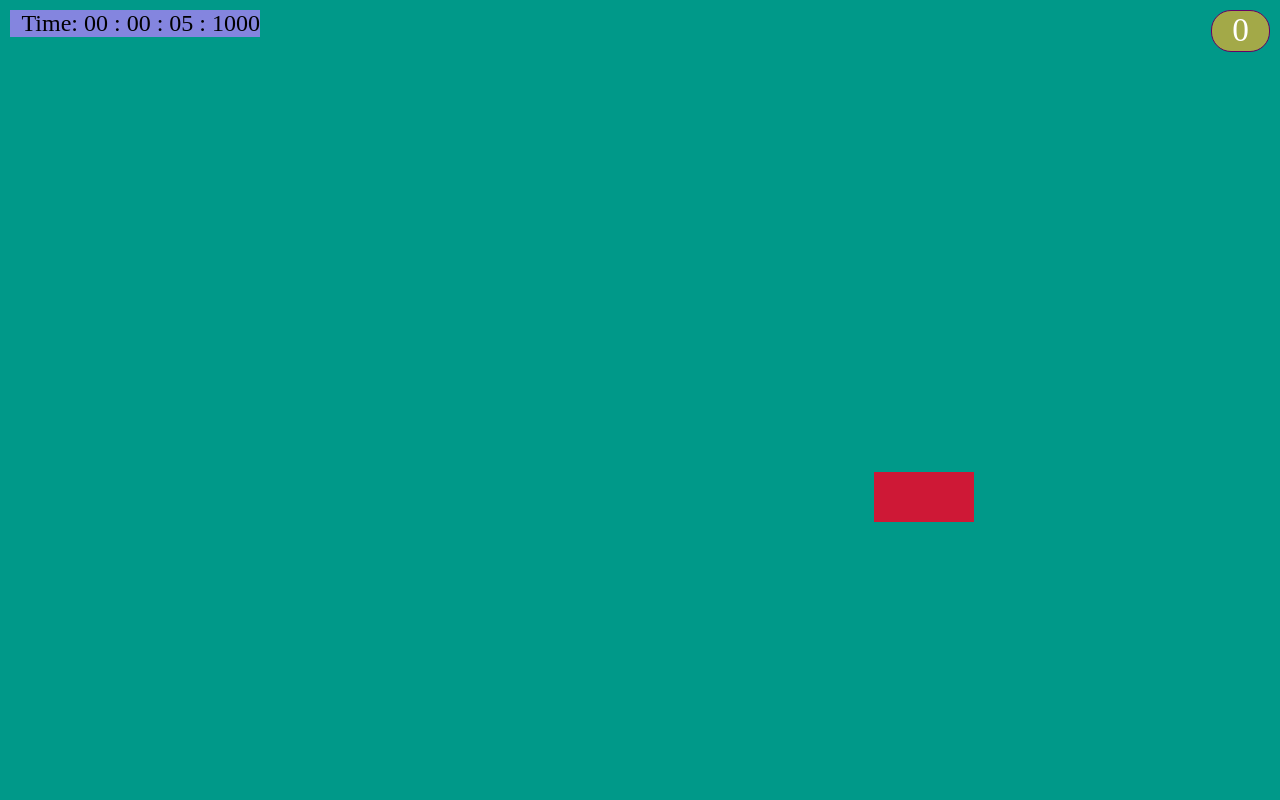
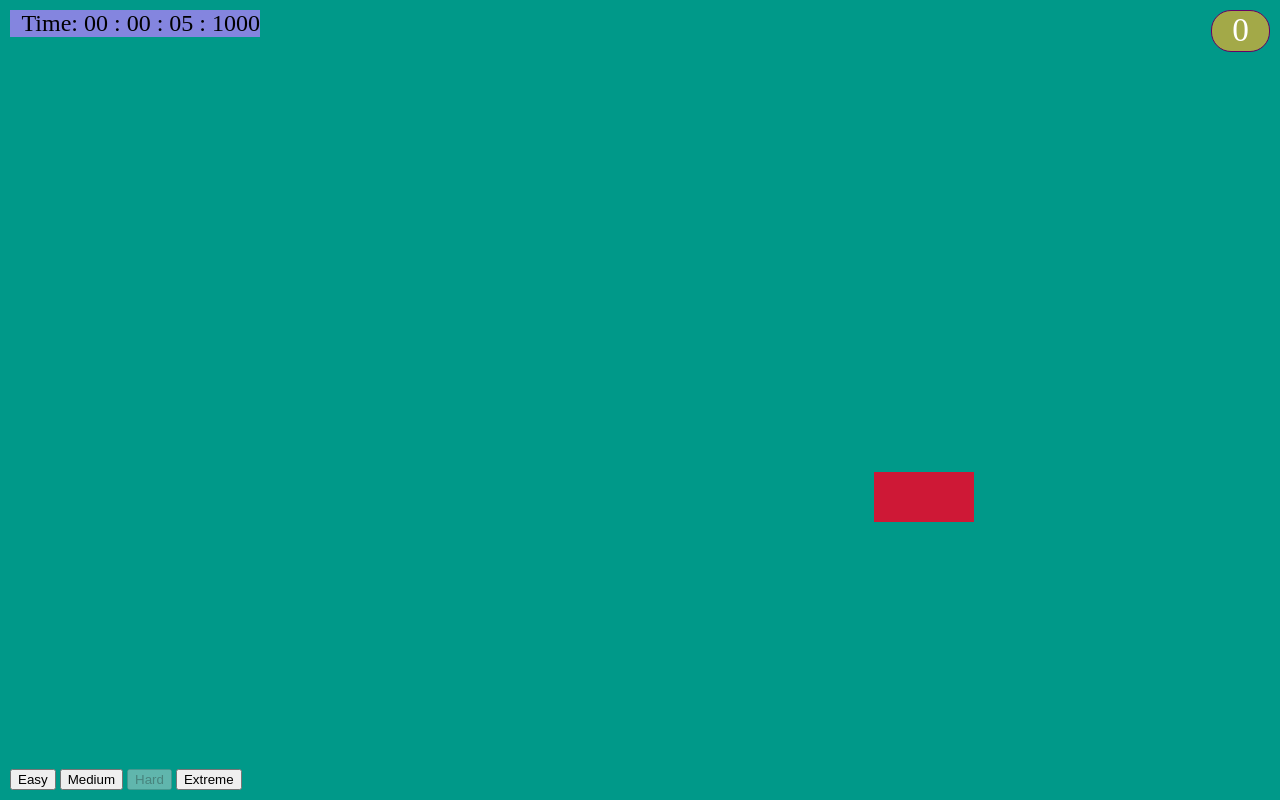
Before and after one commit to lap00zza/catch_me, a website: page src/index.html in a window 1280 px wide. Drawn offline with Linux system fonts and the light colour scheme.

Commit message:
add difficulty select buttons

```diff
--- a/src/index.html
+++ b/src/index.html
@@ -30,6 +30,12 @@
             text-align: right;
             z-index: 100;
         }
+        .difficulty {
+            position: absolute;
+            bottom: 10px;
+            left: 10px;
+            z-index: 100;
+        }
         .body {
             background: #009989;
             position: absolute;
@@ -49,6 +55,12 @@
         <div id="counter">0</div>
         <div id="catch_me"></div>
         <div id="chronometer"></div>
+        <div class="difficulty">
+            <button class="diff-btn" id="EASY">Easy</button>
+            <button class="diff-btn" id="MEDIUM">Medium</button>
+            <button class="diff-btn" id="HARD">Hard</button>
+            <button class="diff-btn" id="EXTREME">Extreme</button>
+        </div>
     </div>
     <audio src="http://www.nyan.cat/music/technyancolor.ogg" autoplay loop></audio>
 </body>
--- a/src/script.js
+++ b/src/script.js
@@ -67,7 +67,9 @@ const mv_x = (what, x) => what.style.left = x + "px",
 // Selectors. Duh!
 const catch_me = document.getElementById("catch_me"),
     counter = document.getElementById("counter"),
-    body = document.querySelectorAll(".body")[0];
+    body = document.querySelectorAll(".body")[0],
+    diff_btns = document.querySelectorAll(".diff-btn"),
+    active_diff_btn = document.getElementById(diff_param);
 
 // Useful global values
 const catch_height = 50,
@@ -82,6 +84,7 @@ const rand_x = () => rand(window.innerWidth - catch_width),
     mv_catch_y = () => mv_y(catch_me, rand_y());
 
 // Initial State
+active_diff_btn.setAttribute("disabled", "disabled");
 start_chron();
 catch_me.style.position = "absolute";
 catch_me.style.height = catch_height + "px";
@@ -110,3 +113,10 @@ body.addEventListener("mousemove", e => {
         // console.log(`x: ${delta_x} y: ${delta_y}`);
     }
 });
+
+diff_btns.forEach(el => {
+    el.addEventListener("click", e => {
+        url.searchParams.set("difficulty", e.target.id);
+        window.location.replace(url);
+    })
+});
```
